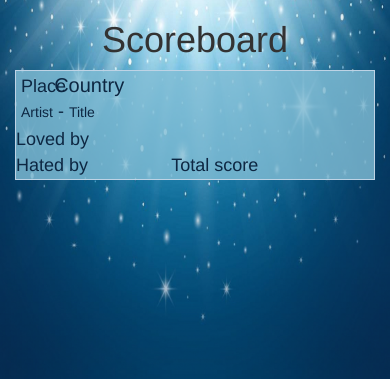
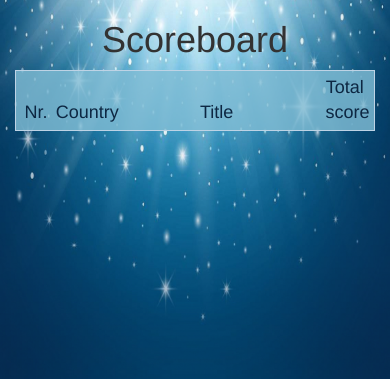
Before and after one commit to helemork/EurovisionParty, a Django app: page /scoreboard/ in a window 390 px wide. Shown: the part 50-429 px from the top of the page. Run offline with Django 3.2, Linux system fonts and the light colour scheme; the visitor is signed in with stand-in values (Sample User, id 1); data that the repository does not hold is empty; some libraries are stand-ins or nearby versions.

Commit message:
rydda opp i lista

```diff
--- a/website/static/css/style.css
+++ b/website/static/css/style.css
@@ -82,17 +82,36 @@ LIST PRESENTATION
   display:inline-block;
   padding:0px;
   margin:0px;
+  box-sizing: border-box;
 }
 .intro{width:30%;padding-left: 5px;}
-.info{width:60%;padding-left: 5px;}
-.user{width:20%;}
-.order{width:20%;}
-.country{width:68%;}
-.artist{width:49%;}
-.title{width:49%;}
-.lover{width:49%;}
-.hater{width:49%;}
+.order{
+  width:calc(20% - 5px);
+  text-align: center;
+  }
 
+.country{
+  width:calc(80% - 5px);
+  }
+
+.info{
+  width:calc(70% - 5px);
+  padding-left:
+  }
+
+.artist{
+  width:calc(30% - 5px);
+}
+.title{
+  width:calc(30% - 5px);
+}
+.users{
+  width:calc(30% - 5px);
+}
+.score{
+  width:calc(10% - 5px);
+  text-align: center;
+}
 
 .listitem{
 	width:100%;
@@ -137,23 +156,51 @@ LIST PRESENTATION
 
 
 @media only screen and (max-width: 769px) {
+  /**************************************
+  LIST PRESENTATION
+  **************************************/
+
+  .order, .country, .artist, .title, .intro, .info,.score,.users,.lover,.hater{
+    display:inline-block;
+    padding:0px;
+    margin:0px;
+    box-sizing: border-box;
+    padding-bottom:2px;
+    padding-top:2px;
+  }
   .intro{
-    width:80%;
-  }
-  .info{width:85%;}
-  .order{width:10%;}
-  .country{
-    width:80%;
-    font-size:20px;
-    padding-right:0px;
-  }
-  .artist,.title{
-    width:auto;
-    font-size:14px;
-    padding-bottom: 5px;
+    width:50%;
+    padding-left: 5px;
   }
 
-  .separator{display:inline-block;}
+  .order{
+    width:calc(20% - 5px);
+    text-align: center;
+  }
+
+  .country{
+    width:calc(80% - 5px);
+  }
+
+  .info{
+    width:calc(50% - 5px);
+    padding-left:
+  }
+
+  .artist{
+    display:none;
+  }
+  .title{
+    width:calc(75% - 10px);
+  }
+  .users{
+    display:none;}
+  .score{
+    width:calc(25% - 5px);
+    text-align: center;
+  }
+
+  .separator{display:none;}
 
   .votebutton{
     top:2px;
--- a/website/templates/scoreboard.html
+++ b/website/templates/scoreboard.html
@@ -2,19 +2,23 @@
 
 <div class="listitem">
       <div class="intro">
-        <div class="order">Place</div>
+        <div class="order">Nr.</div>
         <div class="country">Country</div>
       </div>
       <div class="info">
         <div class="artist">Artist</div>
         <div class="separator"> - </div>
         <div class="title">Title</div>
+
+        <div class="users">
+            <div class="lover">Biggest Fan</div> |
+            <div class="hater">Lowest Score</div>
+        </div>
+        <div class="score">Total score</div>
       </div>
-        <div class="users">
-            <div class="lover">Loved by</div>
-            <div class="hater">Hated by</div>
-        </div>
-      <div class="score">Total score</div>
+
+
+
 </div>
 {% for song in songs %}
 {% if song.has_votes %}
@@ -27,12 +31,16 @@
         <div class="artist">{{song.artist}}</div>
         <div class="separator"> - </div>
         <div class="title">{{song.title}}</div>
-      </div>
+
         <div class="users">
             <div class="lover">{{ song.highest_name }} ({{ song.highest_score }})</div>
             <div class="hater">{{ song.lowest_name }} ({{ song.lowest_score }})</div>
         </div>
-      <div class="score">{{song.score}}</div>
+        <div class="score">{{song.score}}</div>
+      </div>
+
+
+
 </div>
 {% endif %}
 {% endfor %}
```
